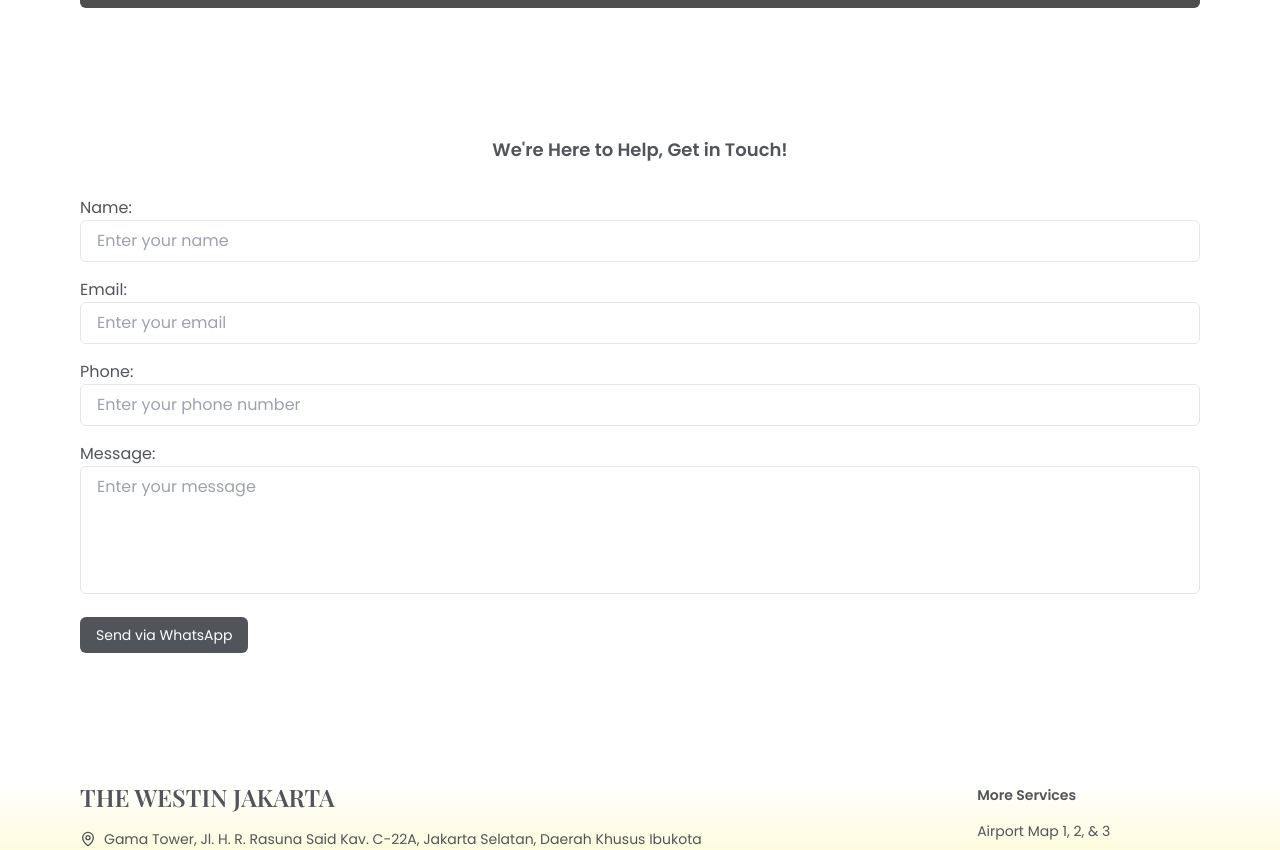
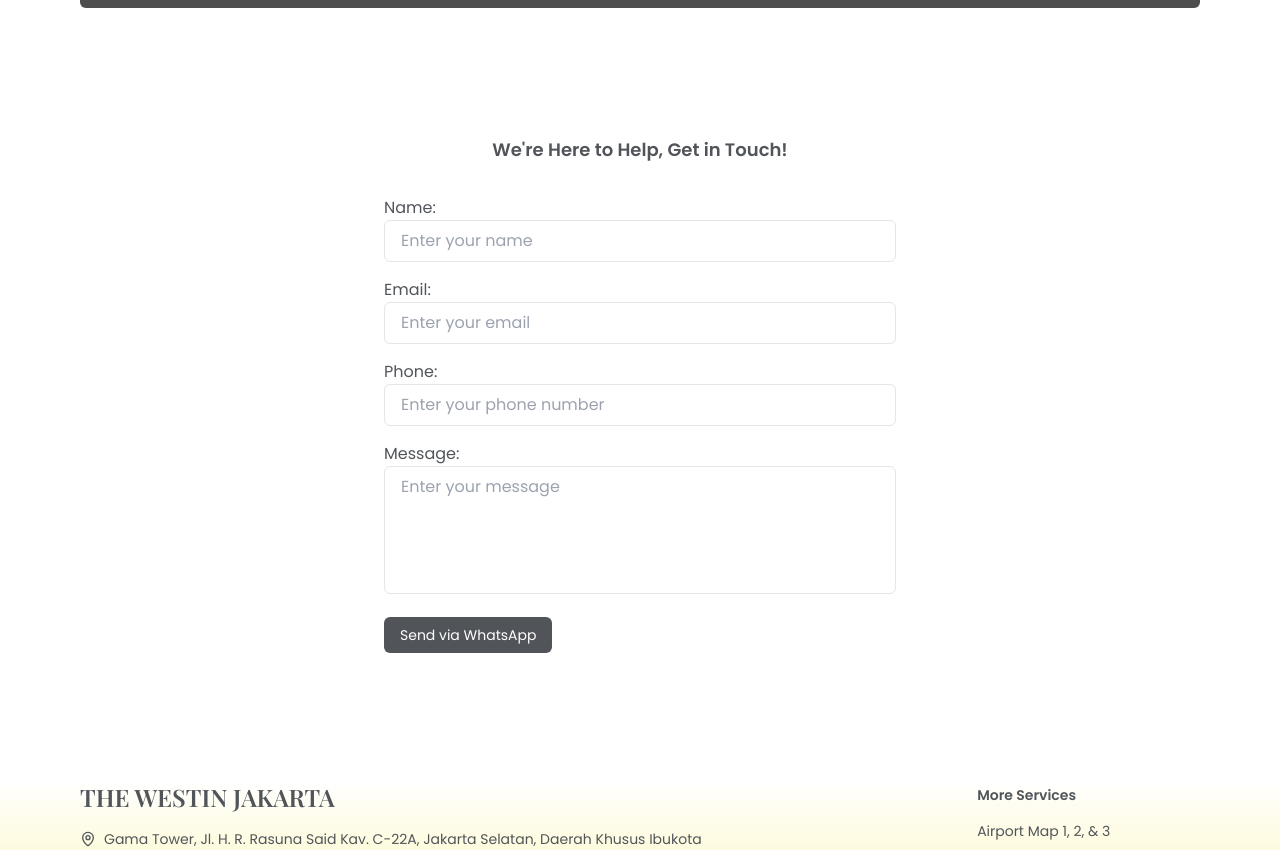
Before and after one commit to dediindrawan/conciergewestinjakarta, a React (Vite) app: page /contact-us in a window 1280 px wide. Shown: the part 360-1210 px from the top of the page. Built offline with nearby package versions, Linux system fonts and the light colour scheme; grey boxes are pictures that could not be loaded; a web font is replaced by a local one.

Commit message:
fix: reset form contact style max width size

```diff
--- a/src/index.css
+++ b/src/index.css
@@ -573,7 +573,7 @@
       @apply mt-20 md:mt-32;
 
       & .form {
-        @apply max-w-lg mx-auto px-4 flex flex-col gap-4 sm:px-12 sm:max-w-2xl md:max-w-6xl md:px-20 lg:max-w-screen-xl;
+        @apply max-w-lg mx-auto px-4 flex flex-col gap-4 sm:px-12 sm:max-w-xl md:max-w-2xl md:px-20;
 
         & .input-section {
           & .error-message {
```
